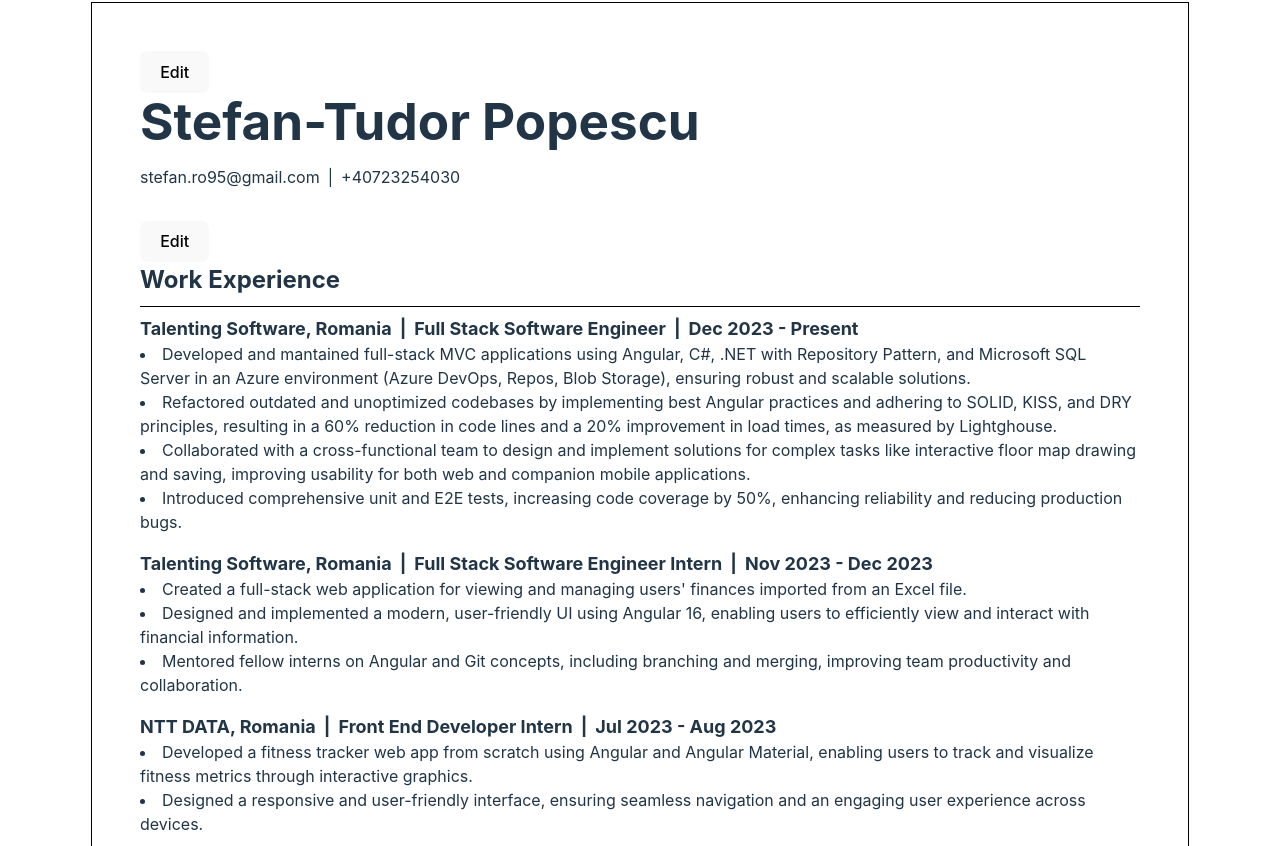
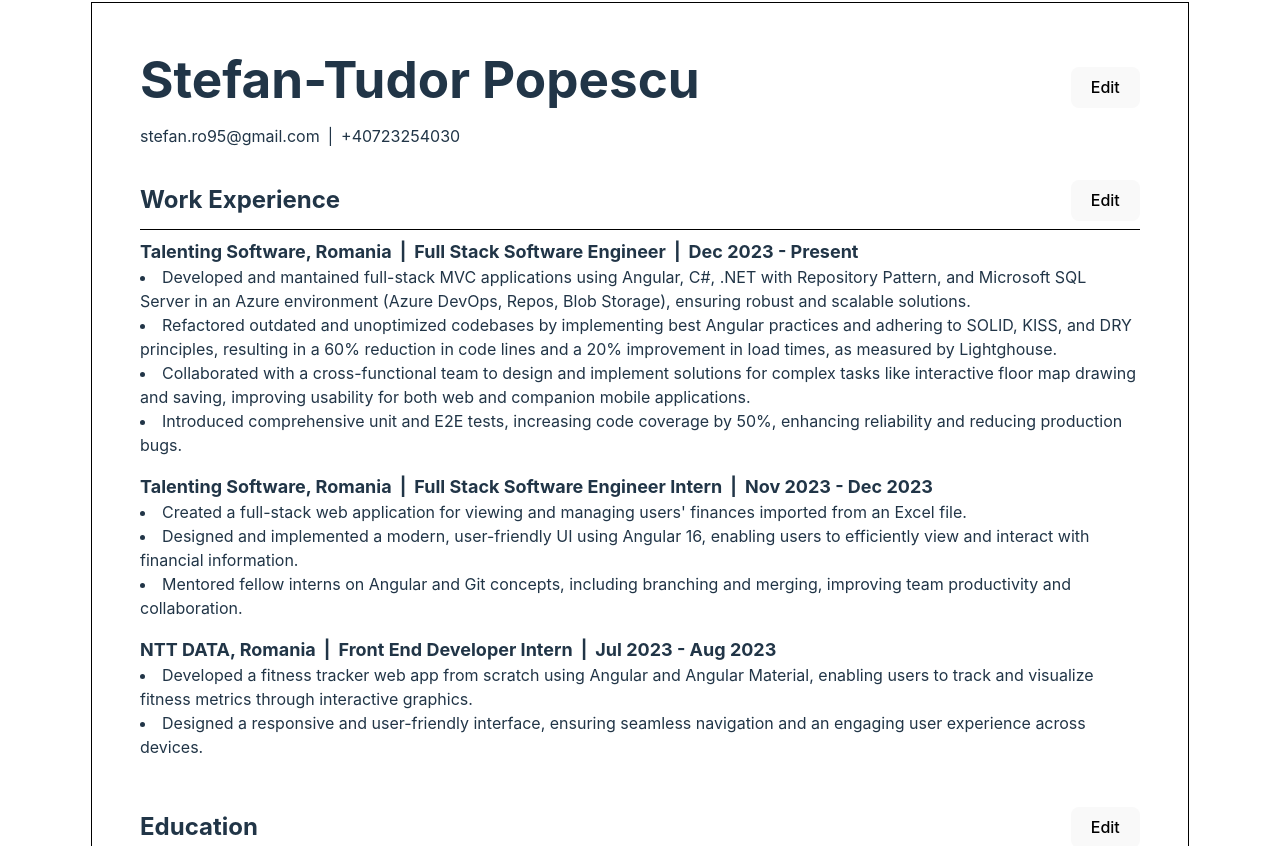
Before and after one commit to PopescuStefan1/cv-application, a React (Vite) app: page / in a window 1280 px wide. Shown: the part 134-980 px from the top of the page. Built offline with nearby package versions, Linux system fonts and the light colour scheme.

Commit message:
Improve edit button position

```diff
--- a/src/components/CVDisplay.jsx
+++ b/src/components/CVDisplay.jsx
@@ -8,8 +8,10 @@ function CVDisplay({ userData, setEditState }) {
     return (
         <div id="cv-container">
             <div id="header">
-                <button onClick={() => handleEditButtonClick("general-info-edit")}>Edit</button>
-                <h1>{userData.generalInfo?.name ?? ""}</h1>
+                <div className="section-title-div">
+                    <h1>{userData.generalInfo?.name ?? ""}</h1>
+                    <button onClick={() => handleEditButtonClick("general-info-edit")}>Edit</button>
+                </div>
                 <div id="contact-info">
                     <span>{userData.generalInfo?.email ?? ""}</span>
                     <span>|</span>
@@ -17,8 +19,10 @@ function CVDisplay({ userData, setEditState }) {
                 </div>
             </div>
             <div id="work-experiences">
-                <button onClick={() => handleEditButtonClick("work-experience-edit")}>Edit</button>
-                <h2>Work Experience</h2>
+                <div className="section-title-div">
+                    <h2>Work Experience</h2>
+                    <button onClick={() => handleEditButtonClick("work-experience-edit")}>Edit</button>
+                </div>
                 <div className="separator"></div>
                 {userData.workExperience.map((item, index) => (
                     <div key={index}>
@@ -41,8 +45,10 @@ function CVDisplay({ userData, setEditState }) {
                 ))}
             </div>
             <div id="education">
-                <button onClick={() => handleEditButtonClick("education-edit")}>Edit</button>
-                <h2>Education</h2>
+                <div className="section-title-div">
+                    <h2>Education</h2>
+                    <button onClick={() => handleEditButtonClick("education-edit")}>Edit</button>
+                </div>
                 <div className="separator"></div>
                 {userData.education.map((item, index) => (
                     <div key={index}>
--- a/src/styles/CVDisplay.css
+++ b/src/styles/CVDisplay.css
@@ -57,3 +57,10 @@ h6 {
 .university-info {
     margin-bottom: 1rem;
 }
+
+.section-title-div {
+    display: flex;
+    width: 100%;
+    justify-content: space-between;
+    align-items: center;
+}
```
